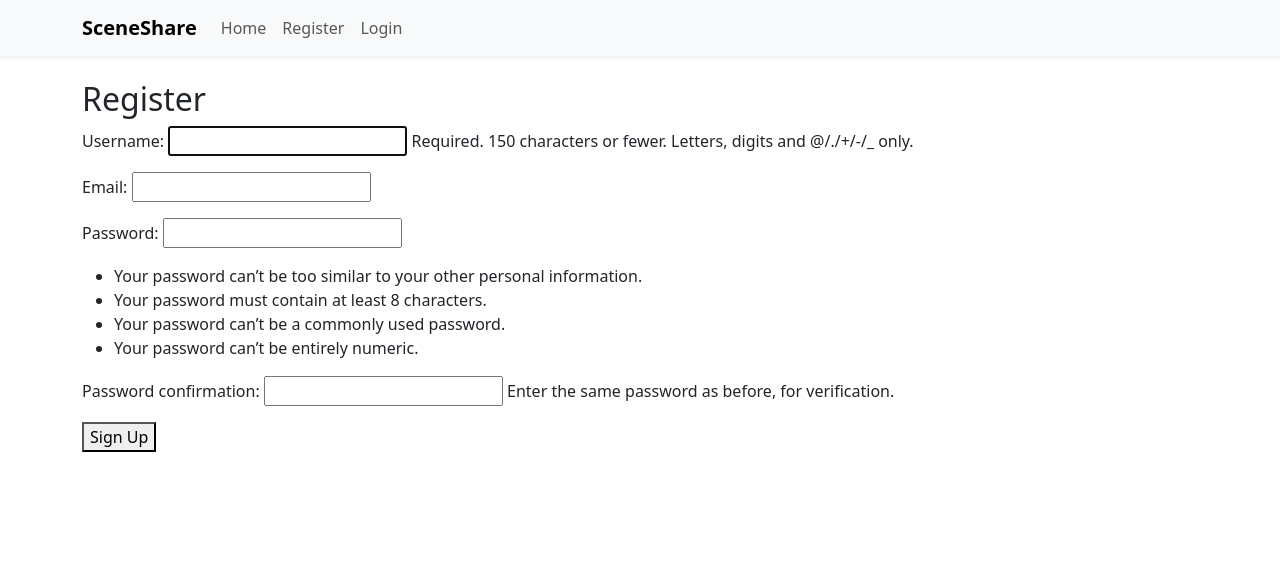
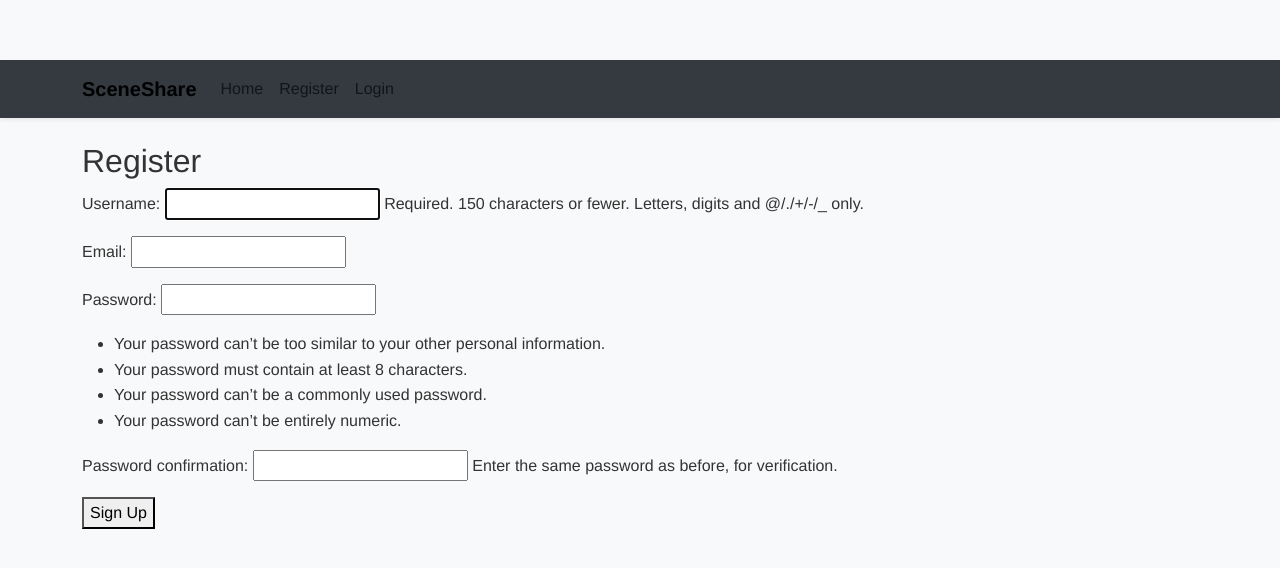
Before and after one commit to BlvckKryptonite/scene-share, a Django app: page /accounts/register/ in a window 1280 px wide. Shown: the top 568 px of the page. Run offline with Django 4.2, Linux system fonts and the light colour scheme.

Commit message:
Created custom css file with some basic styling for imporved UX.

```diff
--- /dev/null
+++ b/static/css/styles.css
@@ -0,0 +1,12 @@
+/* ====== Global Styles ====== */
+body {
+  background-color: #f8f9fa;
+  font-family: "Helvetica Neue", Arial, sans-serif;
+  line-height: 1.6;
+  color: #333;
+  padding-top: 60px;
+}
+
+.navbar {
+  background-color: #343a40 !important;
+}
--- a/templates/base.html
+++ b/templates/base.html
@@ -9,7 +9,7 @@
     <!-- Bootstrap CSS (CDN) -->
   <link href="https://cdn.jsdelivr.net/npm/bootstrap@5.3.2/dist/css/bootstrap.min.css" rel="stylesheet">
 
-  <!-- OPTIONAL: will create my custom CSS  later-->
+  <!-- OPTIONAL: will create more custom CSS  later-->
   <link rel="stylesheet" href="{% static 'css/styles.css' %}">
 </head>
 <body>
```
